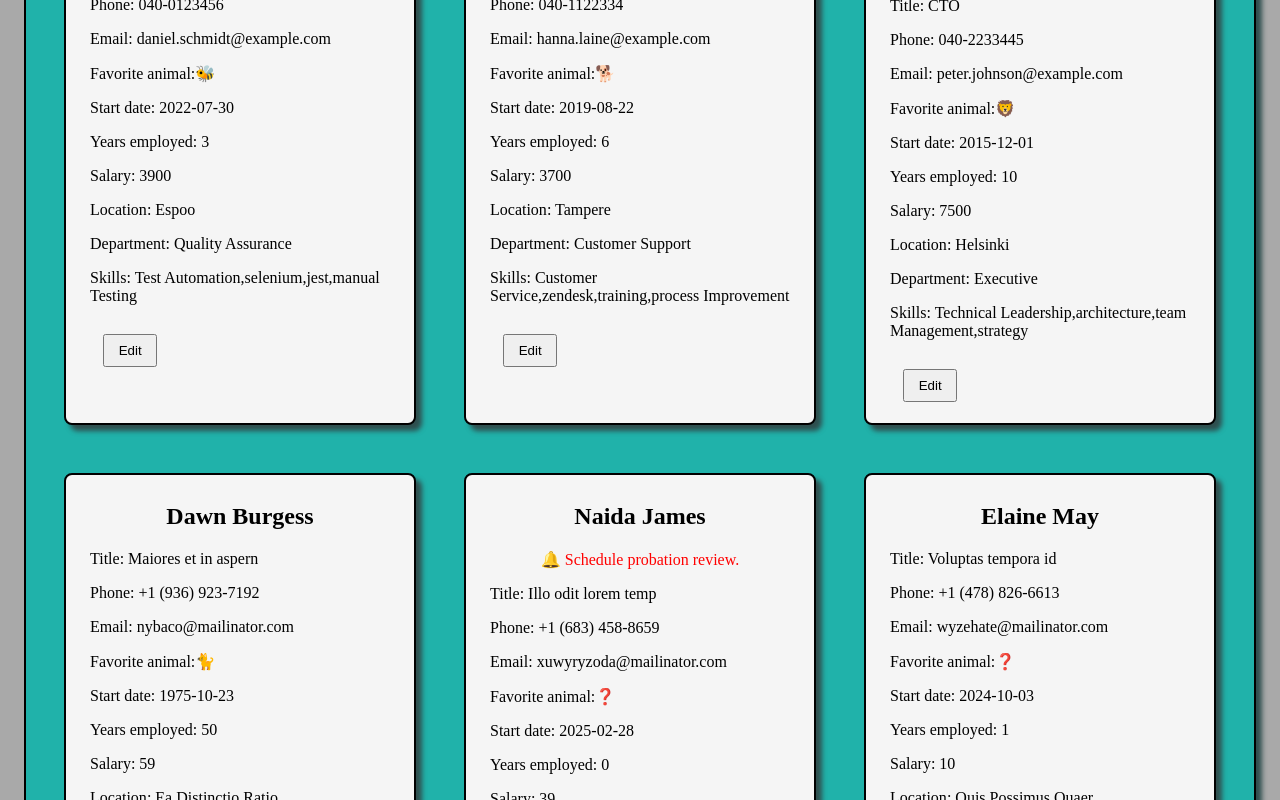
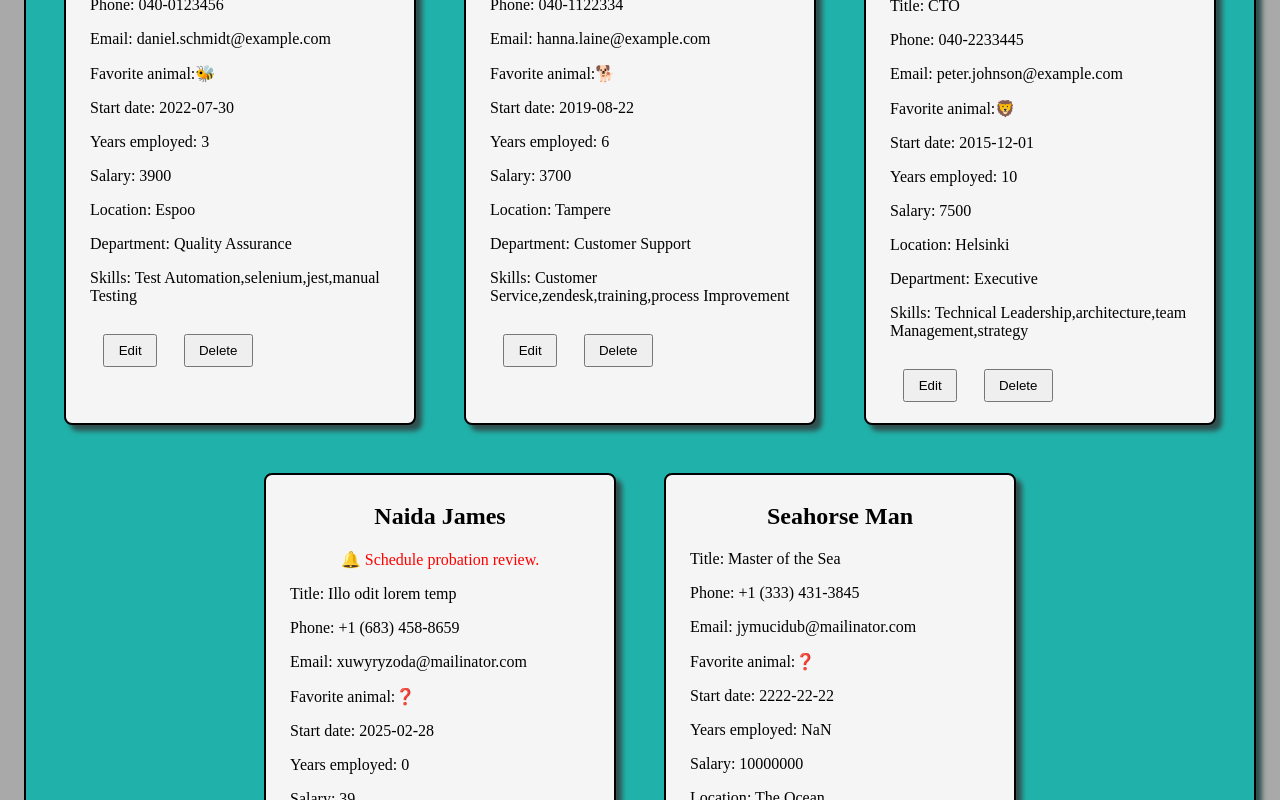
Before and after one commit to kmk9000/hrApp, a React app: page / in a window 1280 px wide. Shown: the part 2000-2800 px from the top of the page. Built offline with nearby package versions, Linux system fonts and the light colour scheme; data requests are answered from the project's data file; the HTML template or start-up script is replaced by a standard one.

Commit message:
delete button works, employee removed in rendered component + server

```diff
--- a/src/App.jsx
+++ b/src/App.jsx
@@ -43,13 +43,29 @@ function App() {
       });
   };
 
+  const handleDeleteEmployee = (id) => {
+    axios.delete(`http://localhost:3001/employees/${id}`).then((response) => {
+      setEmployees((prevEmployees) =>
+        prevEmployees.filter((employee) => employee.id !== id)
+      );
+    });
+  };
+
   return (
     <Router>
       <div className="container">
         <Header />
         <main>
           <Routes>
-            <Route path="/" element={<PersonList employees={employees} />} />
+            <Route
+              path="/"
+              element={
+                <PersonList
+                  employees={employees}
+                  onDelete={handleDeleteEmployee}
+                />
+              }
+            />
             <Route path="/about" element={<About />} />
             <Route
               path="/add-employee"
--- a/src/assets/db.json
+++ b/src/assets/db.json
@@ -216,22 +216,6 @@
       ]
     },
     {
-      "id": "a64f",
-      "name": "Dawn Burgess",
-      "title": "Maiores et in aspern",
-      "salary": "59",
-      "phone": "+1 (936) 923-7192",
-      "email": "nybaco@mailinator.com",
-      "animal": "cat",
-      "startDate": "1975-10-23",
-      "location": "Ea distinctio Ratio",
-      "department": "Reprehenderit minim",
-      "skills": [
-        "Non cillum porro qua"
-      ],
-      "isFavourite": false
-    },
-    {
       "id": "b1af",
       "name": "Naida James",
       "title": "Illo odit lorem temp",
@@ -244,38 +228,6 @@
       "department": "Porro ut quia in dol",
       "skills": [
         "Minim aute quidem na"
-      ],
-      "isFavourite": false
-    },
-    {
-      "id": "0819",
-      "name": "Elaine May",
-      "title": "Voluptas tempora id ",
-      "salary": "10",
-      "phone": "+1 (478) 826-6613",
-      "email": "wyzehate@mailinator.com",
-      "animal": "",
-      "startDate": "2024-10-03",
-      "location": "Quis possimus quaer",
-      "department": "Quibusdam asperiores",
-      "skills": [
-        "Voluptatum quis aut"
-      ],
-      "isFavourite": false
-    },
-    {
-      "id": "10a8",
-      "name": "Hayes Morin",
-      "title": "Est voluptas qui err",
-      "salary": "5",
-      "phone": "+1 (159) 706-3943",
-      "email": "qeteci@mailinator.com",
-      "animal": "",
-      "startDate": "2025-01-07",
-      "location": "Dolores eveniet dol",
-      "department": "Maxime facere quaera",
-      "skills": [
-        "Aut culpa elit in v"
       ],
       "isFavourite": false
     },
@@ -296,38 +248,6 @@
         "seahorse"
       ],
       "isFavourite": false
-    },
-    {
-      "id": "c110",
-      "name": "Arden Larson",
-      "title": "Voluptatibus consect",
-      "salary": "71",
-      "phone": "+1 (503) 838-9639",
-      "email": "doraba@mailinator.com",
-      "animal": "hyena",
-      "startDate": "2003-11-11",
-      "location": "Et quis nisi adipisi",
-      "department": "Veritatis tenetur ex",
-      "skills": [
-        "Reprehenderit corru"
-      ],
-      "isFavourite": false
-    },
-    {
-      "id": "176c",
-      "name": "Ursa Alston",
-      "title": "Deserunt voluptatibu",
-      "salary": "85",
-      "phone": "+1 (135) 874-7486",
-      "email": "xafyq@mailinator.com",
-      "animal": "Quas veritatis qui s",
-      "startDate": "1979-04-24",
-      "location": "Blanditiis aut ut ut",
-      "department": "Libero id qui odit ",
-      "skills": [
-        "Commodi voluptatem"
-      ],
-      "isFavourite": false
     }
   ]
 }
--- a/src/components/PersonCard.jsx
+++ b/src/components/PersonCard.jsx
@@ -14,6 +14,7 @@ export default function PersonCard({
   department,
   skills,
   id,
+  handleDeleteEmployee,
 }) {
   const yearsEmployed =
     new Date().getFullYear() - new Date(startDate).getFullYear();
@@ -42,7 +43,7 @@ export default function PersonCard({
     update(`http://localhost:3001/employees/${id}`, person);
   };
 
-  const renderEditForm = (value, field) => {
+  const renderEditForm = (value, name) => {
     const capitalizeWords = (text) =>
       text
         .toString()
@@ -51,16 +52,13 @@ export default function PersonCard({
           (word) => word.charAt(0).toUpperCase() + word.slice(1).toLowerCase()
         );
     const displayValue = value ? capitalizeWords(value) : "N/A";
+    const displayName = name ? capitalizeWords(name) : "N/A";
 
     return isEditing ? (
-      <input
-        value={value || ""}
-        name={field.toLowerCase()}
-        onChange={handleInputChange}
-      />
+      <input value={value || ""} name={name} onChange={handleInputChange} />
     ) : (
       <p>
-        {field}: {displayValue}
+        {displayName}: {displayValue}
       </p>
     );
   };
@@ -116,6 +114,7 @@ export default function PersonCard({
           Cancel
         </button>
       )}
+      <button onClick={() => handleDeleteEmployee(id)}>Delete</button>
     </div>
   );
 }
--- a/src/components/PersonList.jsx
+++ b/src/components/PersonList.jsx
@@ -8,8 +8,12 @@ import PersonCard from "./PersonCard";
 //   ));
 // }
 
-export default function PersonList({ employees }) {
+export default function PersonList({ employees, onDelete }) {
   return employees.map((employee) => (
-    <PersonCard key={employee.id} {...employee} />
+    <PersonCard
+      key={employee.id}
+      {...employee}
+      handleDeleteEmployee={onDelete}
+    />
   ));
 }
```
